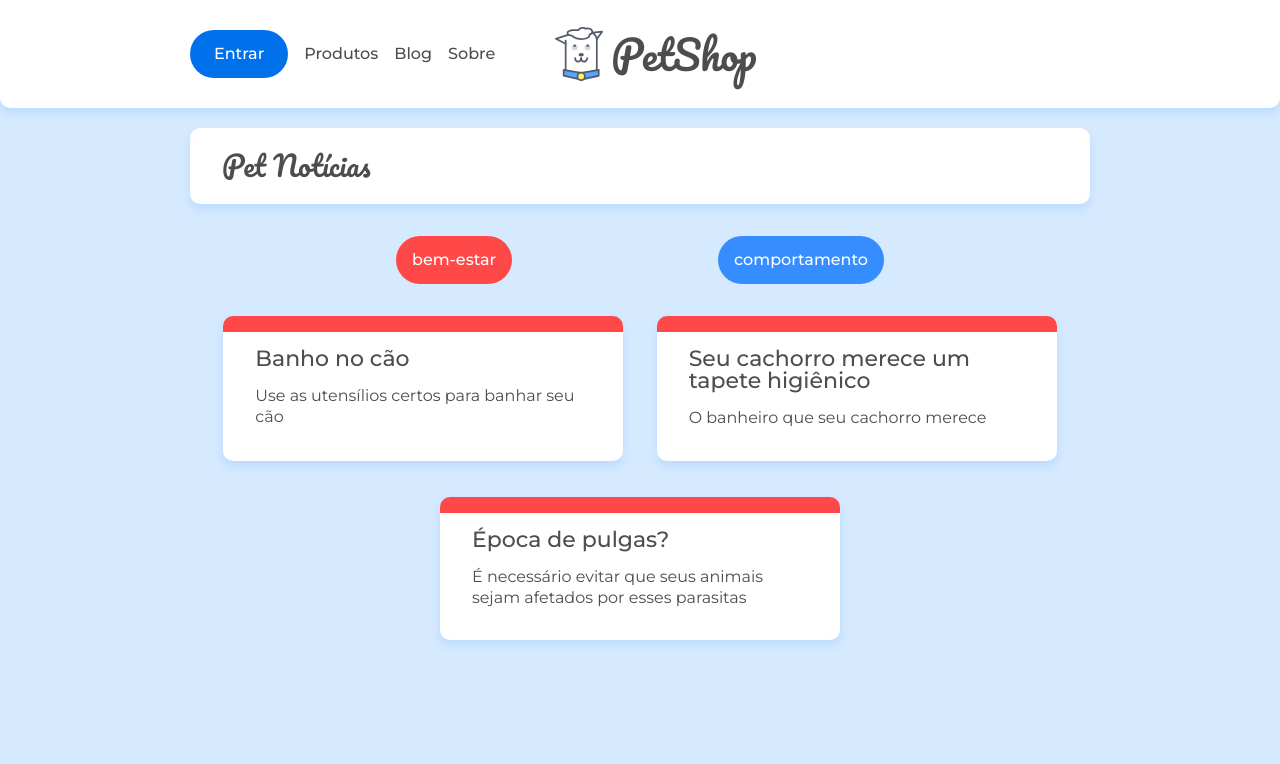
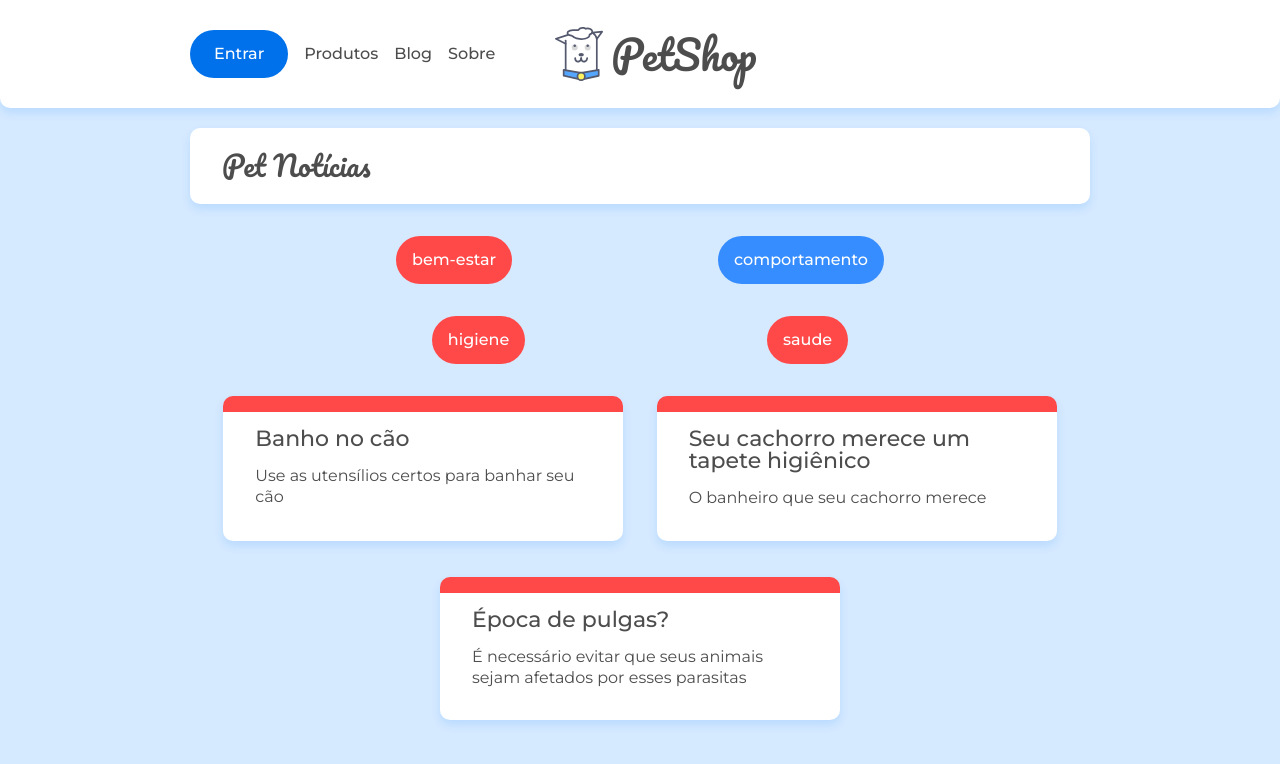
Before and after one commit to TakaGui/alura, a React (Create React App) app in the folder front-end/petshop/: page /categoria/bem-estar in a window 1280 px wide. Shown: the top 764 px of the page. Built offline with nearby package versions, Linux system fonts and the light colour scheme; data requests are answered from the project's data file.

Commit message:
feat: show subcategory

```diff
--- a/front-end/petshop/src/pages/Category.jsx
+++ b/front-end/petshop/src/pages/Category.jsx
@@ -6,22 +6,26 @@ import {
   Route,
   useParams,
   useRouteMatch,
+  Link,
+  Switch,
 } from 'react-router-dom';
 import { search } from '../api';
 
-import '../assets/css/blog.css';
 import { CategoriesList } from '../components/CategoriesList';
 import { PostList } from '../components/PostList';
+import { SubCategory } from './SubCategory';
+
+import '../assets/css/blog.css';
 
 export const Category = () => {
-  const [subcategory, setSubcategory] = useState([]);
+  const [subcategories, setSubcategories] = useState([]);
 
   const { id } = useParams();
-  const { path } = useRouteMatch();
+  const { url, path } = useRouteMatch();
 
   useEffect(() => {
     search(`/categories/${id}`, (category) => {
-      setSubcategory(category.subcategories);
+      setSubcategories(category.subcategories);
     });
   }, [id]);
 
@@ -35,9 +39,30 @@ export const Category = () => {
 
         <CategoriesList url="/categories" />
 
-        <Route exact path={`${path}/`}>
-          <PostList url={`/posts?category=${id}`} />
-        </Route>
+        <ul className="categories-list container flex">
+          {
+            subcategories.map((subcategory) => (
+              <li
+                className={`categories-list__category categories-list__category--${id}`}
+                key={subcategory}
+              >
+                <Link to={`${url}/${subcategory}`}>
+                  {subcategory}
+                </Link>
+              </li>
+            ))
+          }
+        </ul>
+
+        <Switch>
+          <Route exact path={`${path}/`}>
+            <PostList url={`/posts?category=${id}`} />
+          </Route>
+
+          <Route path={`${path}/:subcategory`}>
+            <SubCategory />
+          </Route>
+        </Switch>
       </>
   );
 }
```
Also changed, not shown: 1 other file (tests, documents, lock files or other folders).
